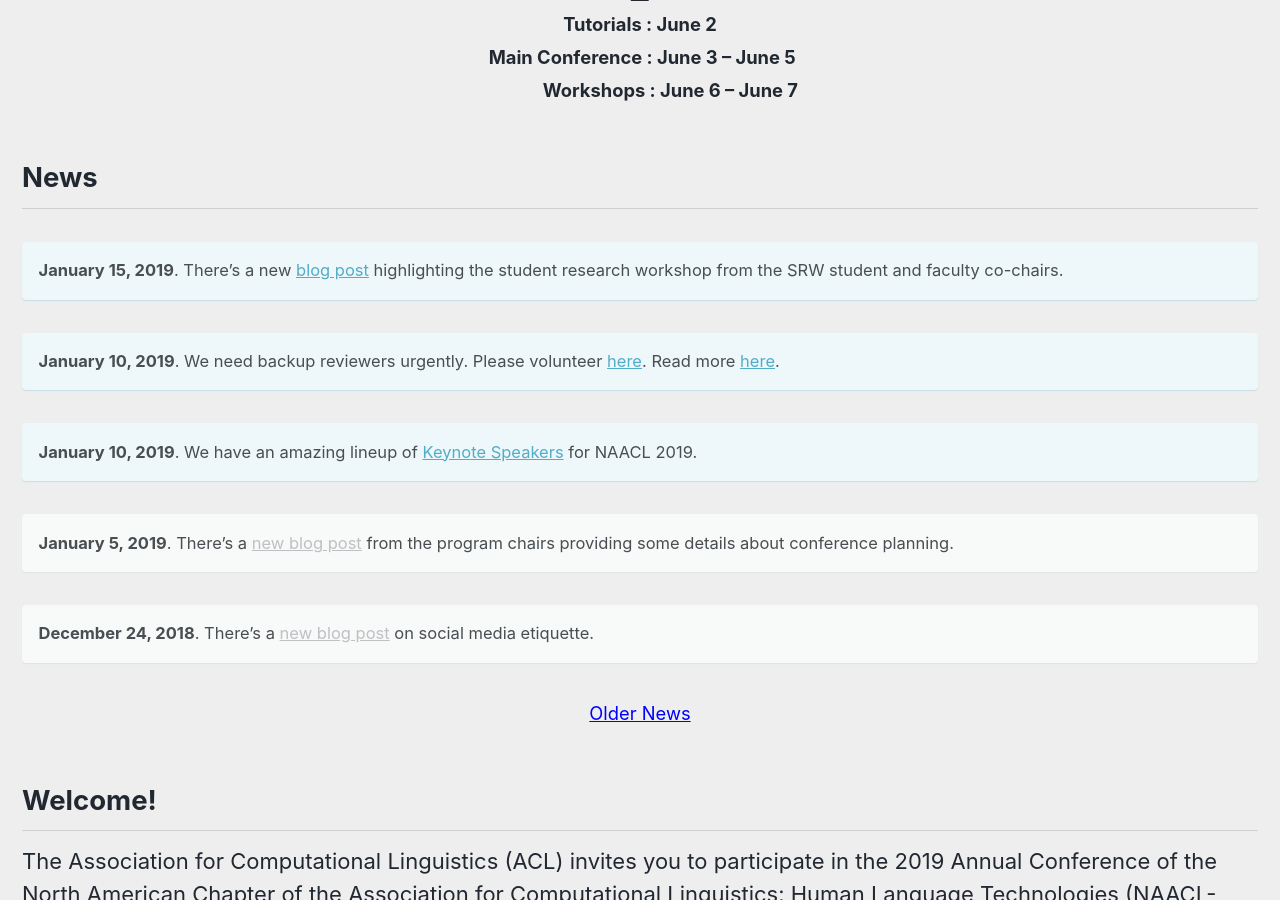
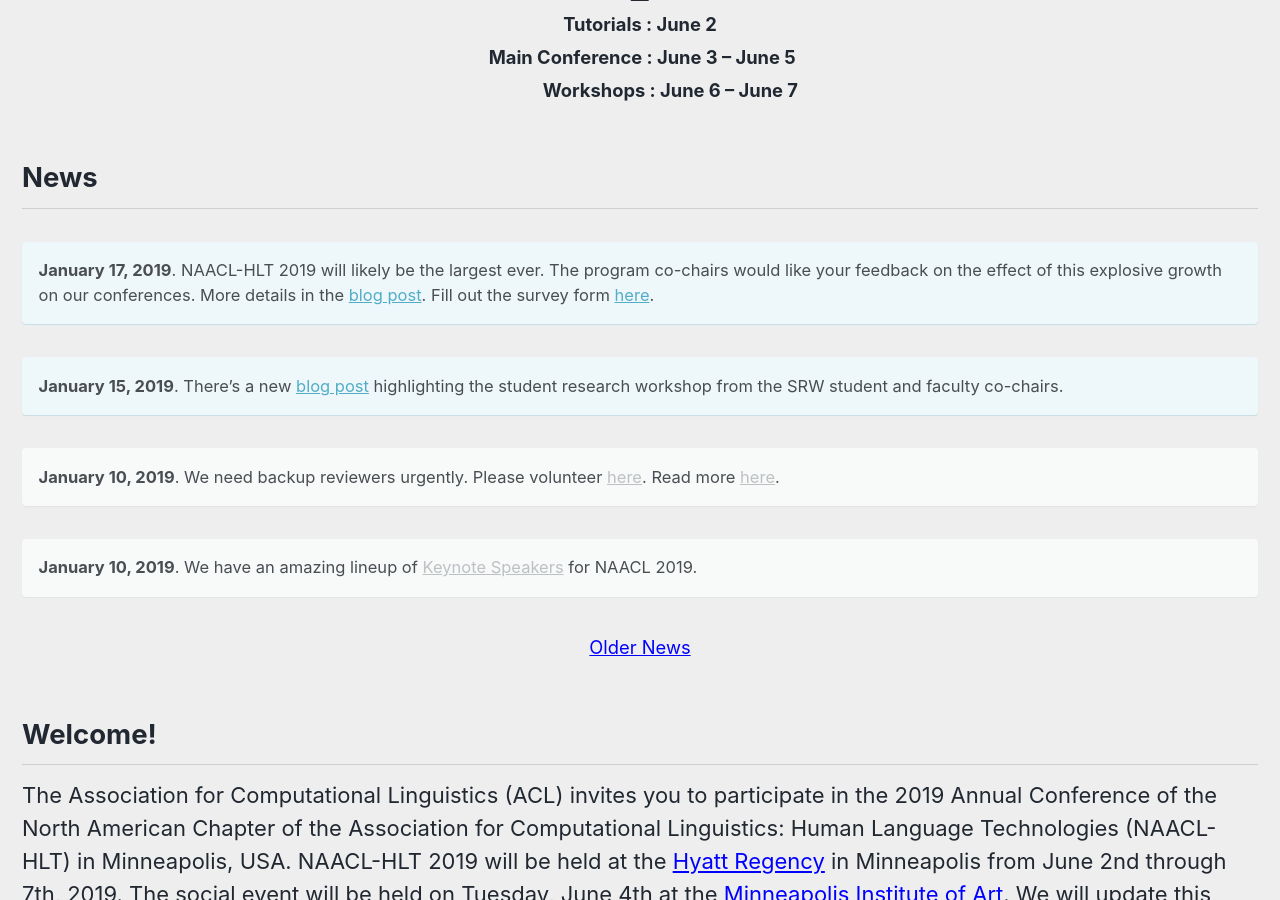
Before and after one commit to naacl-org/naacl-2021-website, a Jekyll site: the page built from _pages/home.md, in a window 1280 px wide and 900 px high, scrolled down 537 px. Built offline with Jekyll 4.4.1, drawn with Linux system fonts in a browser that asks for light colours; nearby versions of some CDN libraries.

Commit message:
Add new blog post with registration survey.

```diff
--- a/_pages/home.md
+++ b/_pages/home.md
@@ -16,21 +16,17 @@
 
 <h2>News</h2>
 
+**January 17, 2019**. NAACL-HLT 2019 will likely be the largest ever. The program co-chairs would like your feedback on the effect of this explosive growth on our conferences. More details in the [blog post](/blog/registration-survey/). Fill out the survey form [here](https://forms.office.com/Pages/ResponsePage.aspx?id=vboLF_CikEytSw6PDwxCWemzwJvCZ35BqxNNwxlrCkZUMllUWDEyM0g5RkRWMU0xTThVUVE5NUVJWC4u).
+{: .notice--info}
+
 **January 15, 2019**. There's a new [blog post](/blog/spotlight-on-srw/) highlighting the student research workshop from the SRW student and faculty co-chairs.
 {: .notice--info}
 
 **January 10, 2019**. We need backup reviewers urgently. Please volunteer [here](https://docs.google.com/forms/d/e/1FAIpQLSe1LjaTCcEgVONMC-e-WvB03dSH0m4ewPSvxJxu_do-RrRl9Q/viewform). Read more [here](/blog/call-for-backup-reviewers/).
-{: .notice--info}
+{: .notice}
 
 **January 10, 2019**. We have an amazing lineup of [Keynote Speakers](/program/keynotes/) for NAACL 2019.
-{: .notice--info}
-
-**January 5, 2019**. There's a [new blog post](/blog/from-the-ground-up) from the program chairs providing some details about conference planning.
 {: .notice}
-
-**December 24, 2018**. There's a [new blog post](/blog/social-media-etiquette) on social media etiquette.
-{: .notice}
-
 
 <div class="text-center">
     <a href="/archive/" style="font-size: smaller; font-decoration: italic;">Older News</a>
```
Also changed, not shown: _pages/archive.md (+6 -0 lines), _posts/2019-01-17-registration-survey.md (added, +16 -0 lines).
